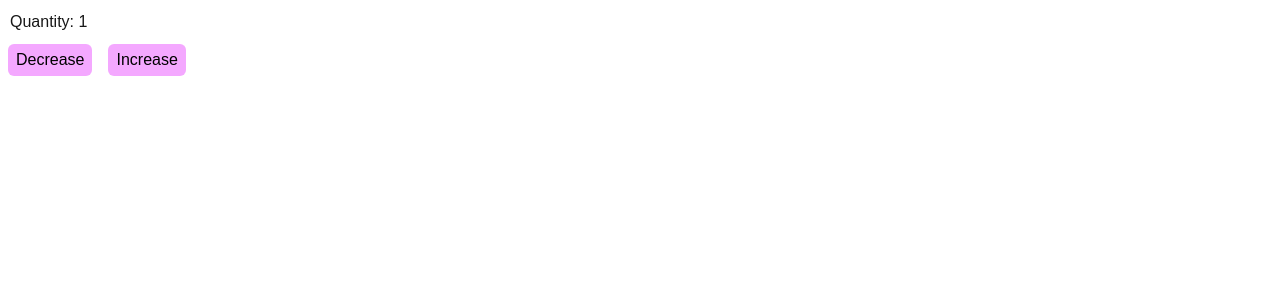
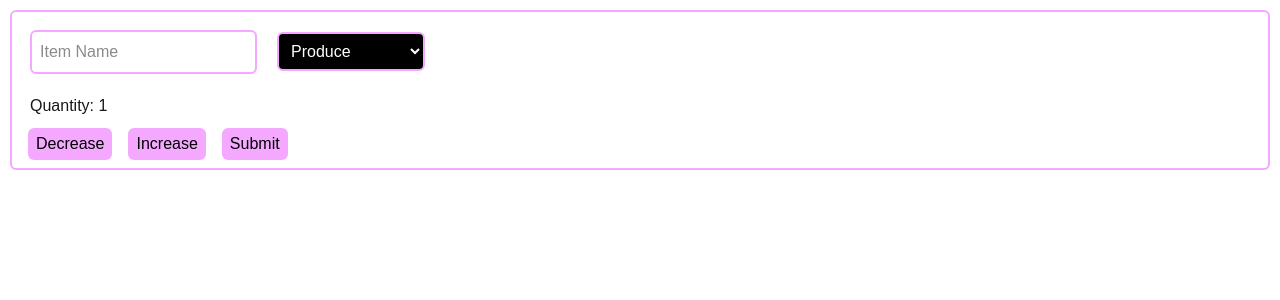
Before and after one commit to Bucket-monkey567/cprg306-assignments, a Next.js app: page /week-5 in a window 1280 px wide. Shown: the top 300 px of the page. Built offline with nearby package versions, Linux system fonts and the light colour scheme.

Commit message:
did week5

```diff
--- a/app/page.js
+++ b/app/page.js
@@ -9,6 +9,8 @@ export default function Home() {
       <Link href="week-3" className="text-xl text-bold">Week 3</Link>
       <br></br>
       <Link href="week-4" className="text-xl text-bold">Week 4</Link>
+      <br></br>
+      <Link href="week-5" className="text-xl text-bold">Week 5</Link>
     </main>
   );
 }
--- a/app/week-5/new-item.js
+++ b/app/week-5/new-item.js
@@ -2,6 +2,8 @@
 import {useState} from "react";
 
 export default function NewItem(){
+    const [name, setName] = useState("");
+    const [category, setCategory] = useState("produce");
     var [quantity, setQuantity] = useState(1);
 
     const decrement = () => {
@@ -16,11 +18,35 @@ export default function NewItem(){
         }
     }
 
+    const handleSumbit = (e) => {
+        e.preventDefault();
+        if(name === ""){
+            alert("Please enter a name for the item");
+            return;
+        }
+        alert(`Added ${quantity} ${name} to category ${category}`);
+        setName("");
+        setCategory("produce");
+        setQuantity(1);
+    }
+
     return(
         <section>
-            <h1 className="m-2.5">Quantity: {quantity}</h1>
-            <button className="bg-fuchsia-300 text-black mx-2 px-2 py-1 rounded-md" onClick={decrement}>Decrease</button>
-            <button className="bg-fuchsia-300 text-black mx-2 px-2 py-1 rounded-md" onClick={increment}>Increase</button>
+            <form onSubmit={handleSumbit} className="m-2.5 p-2 border-2 border-fuchsia-300 rounded-md">
+                <input className="m-2.5 p-2 border-2 border-fuchsia-300 rounded-md" type="text" placeholder="Item Name" value={name} onChange={(e) => setName(e.target.value)} />
+                <select className="m-2.5 p-2 border-2 border-fuchsia-300 rounded-md bg-black text-white" value={category} onChange={(e) => setCategory(e.target.value)}>
+                    <option value="produce">Produce</option>
+                    <option value="meat">Meat</option>
+                    <option value="dairy">Dairy</option>
+                    <option value="canned goods">Canned Goods</option>
+                    <option value="dry goods">Dry Goods</option>
+                    <option value="household">Household</option>
+                </select>
+                <h2 className="m-2.5">Quantity: {quantity}</h2>
+                <button className="bg-fuchsia-300 text-black mx-2 px-2 py-1 rounded-md" onClick={decrement}>Decrease</button>
+                <button className="bg-fuchsia-300 text-black mx-2 px-2 py-1 rounded-md" onClick={increment}>Increase</button>
+                <button className="bg-fuchsia-300 text-black mx-2 px-2 py-1 rounded-md">Submit</button>
+            </form>
         </section>
     )
 }
```
Also changed, not shown: 1 other file (tests, documents, lock files or other folders).
